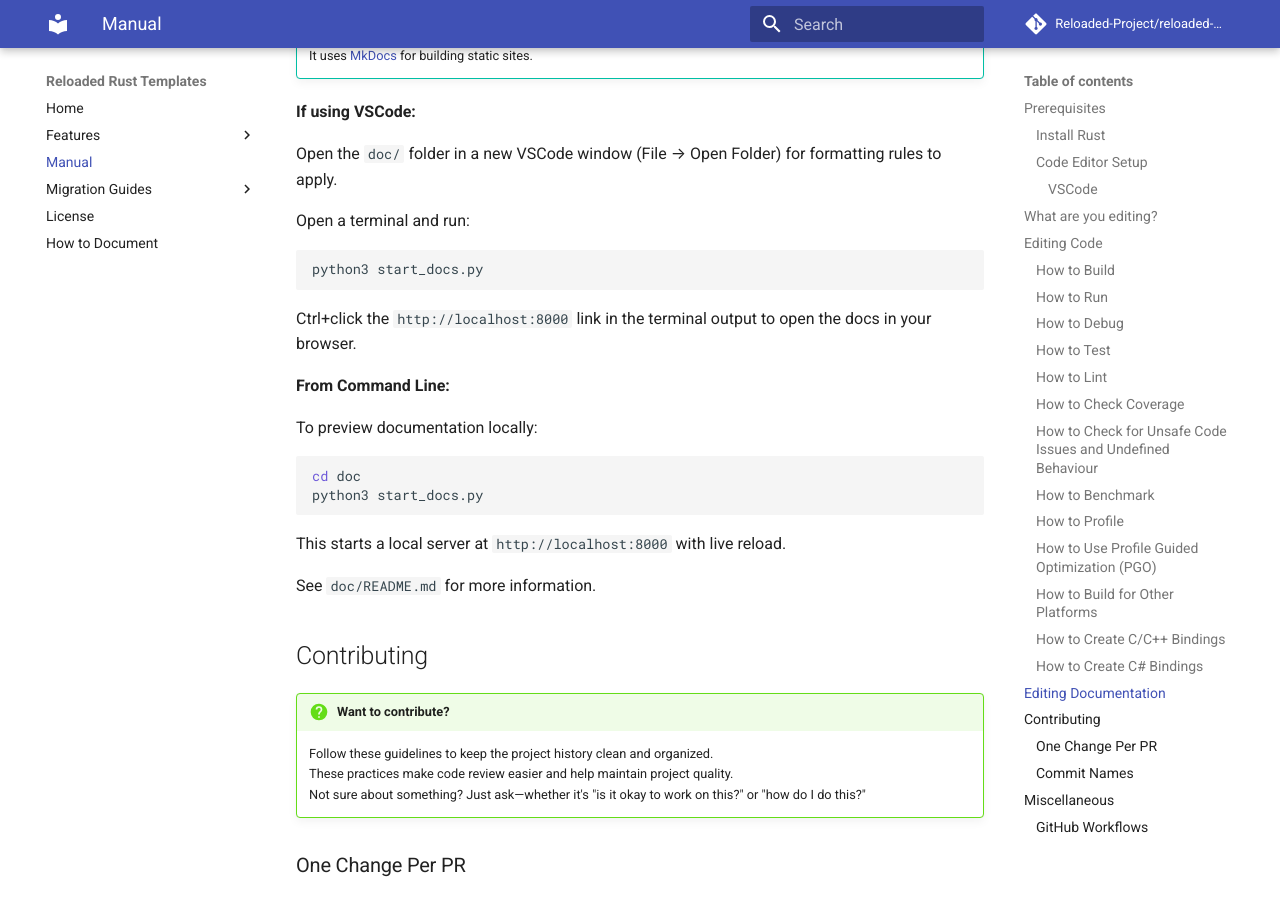
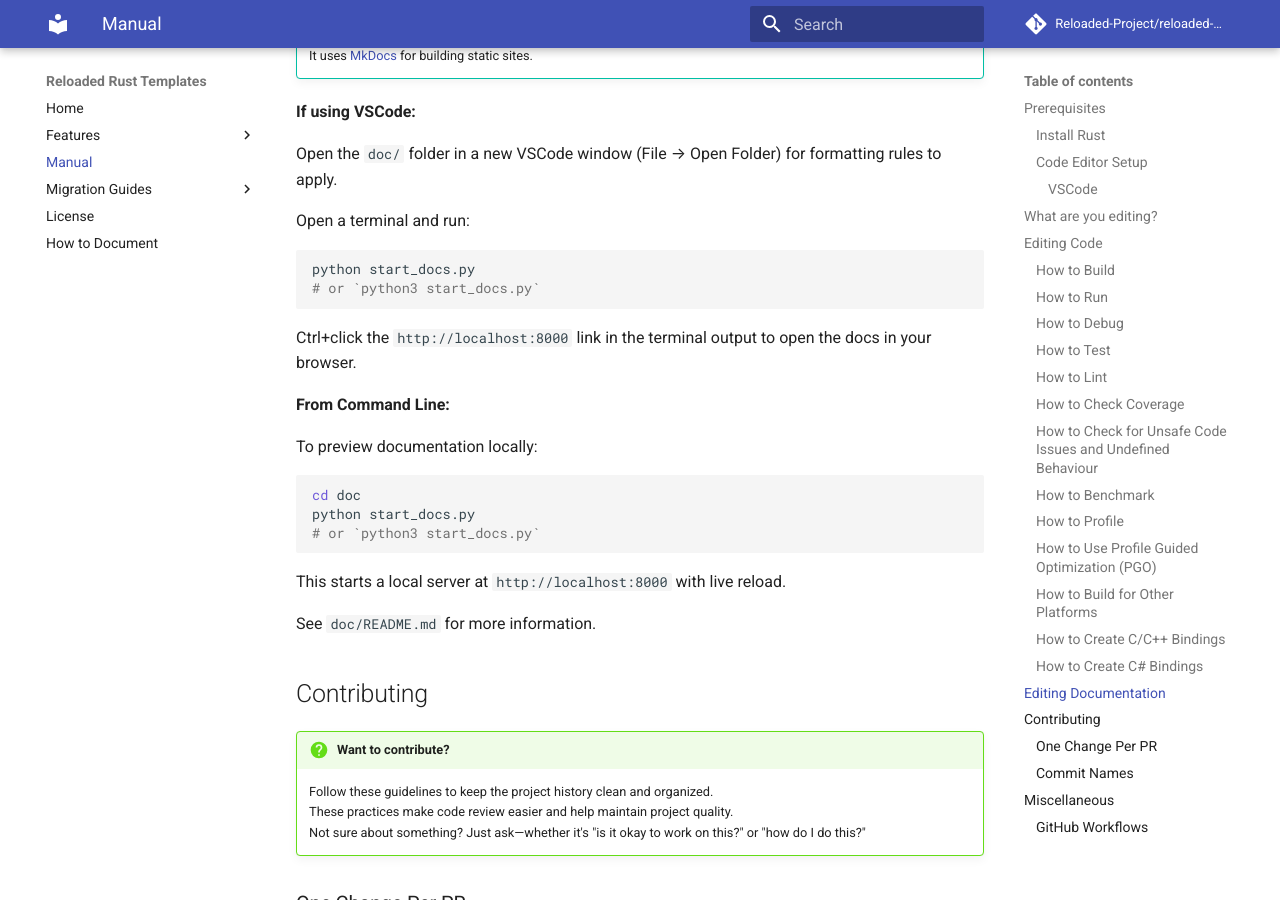
Before and after one commit to TheBestAstroNOT/reloaded-templates-rust, an MkDocs documentation site: the page built from docs/manual.md, in a window 1280 px wide and 900 px high, scrolled down 15201 px. Built offline with MkDocs 1.6.1 and Material for MkDocs 9.7.7, drawn with Linux system fonts in a browser that asks for light colours; comment, search, counter and statistics services are not loaded.

````diff
--- a/docs/manual.md
+++ b/docs/manual.md
@@ -551,7 +551,8 @@
 Open a terminal and run:
 
 ```bash
-python3 start_docs.py
+python start_docs.py
+# or `python3 start_docs.py`
 ```
 
 Ctrl+click the `http://localhost:8000` link in the terminal output to open the docs in your browser.
@@ -562,7 +563,8 @@
 
 ```bash
 cd doc
-python3 start_docs.py
+python start_docs.py
+# or `python3 start_docs.py`
 ```
 
 This starts a local server at `http://localhost:8000` with live reload.
````
Also changed, not shown: templates/library/doc/README.md (+2 -1 lines).
